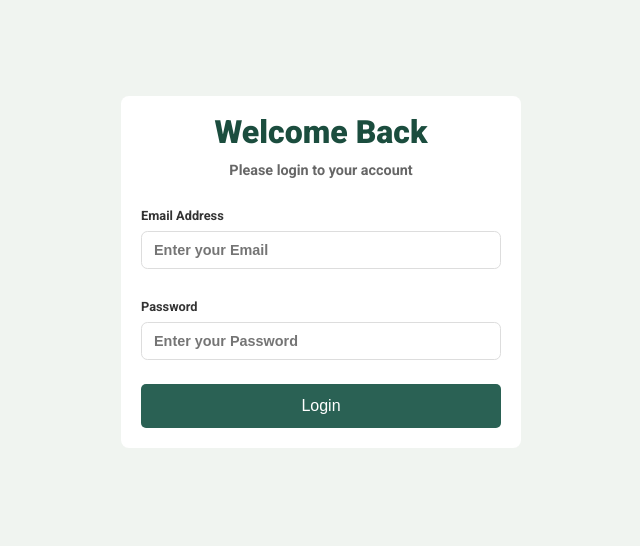
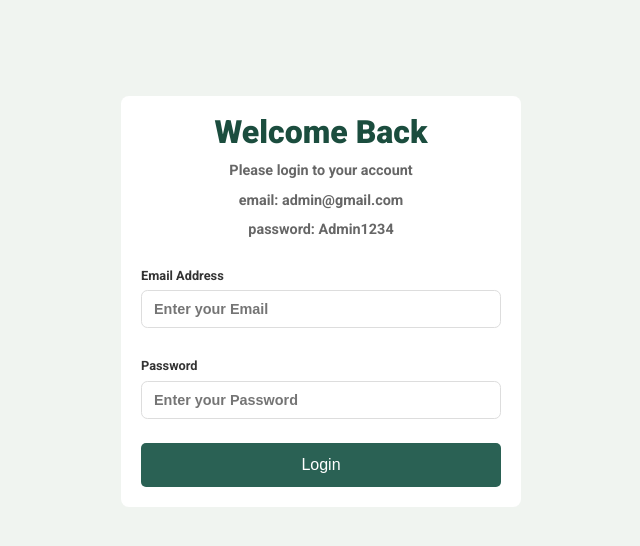
Before and after one commit to mohammadmehdidalvandii/Dashboard, a React (Vite) app in the folder frontend/dashboard/: page /Login in a window 1280 px wide. Shown: the top 546 px of the page, without its empty margins (319-959 px from the left). Built offline with nearby package versions, Linux system fonts and the light colour scheme; no server answers.

Commit message:
fixed login

```diff
--- a/frontend/dashboard/src/components/templates/login/Signup/Signup.jsx
+++ b/frontend/dashboard/src/components/templates/login/Signup/Signup.jsx
@@ -22,6 +22,8 @@ function Signup() {
                 <div className="signup_header">
                     <h6 className="title_header">Welcome Back</h6>
                     <p>Please login to your account</p>
+                    <br />
+                    <p>email: admin@gmail.com <br /> <br /> password: Admin1234</p>
                 </div>
                 <form onSubmit={loginHandler} className="signup_form">
                     <div className="form_group">
```
